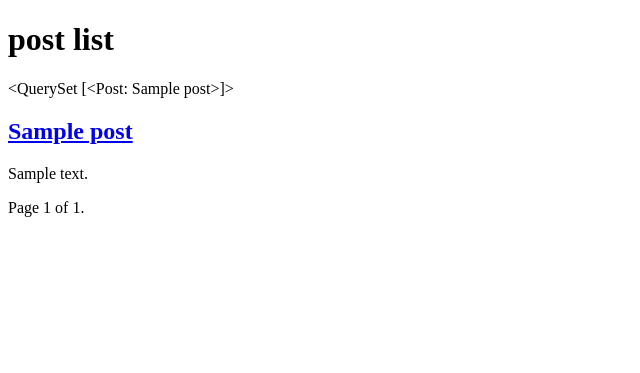
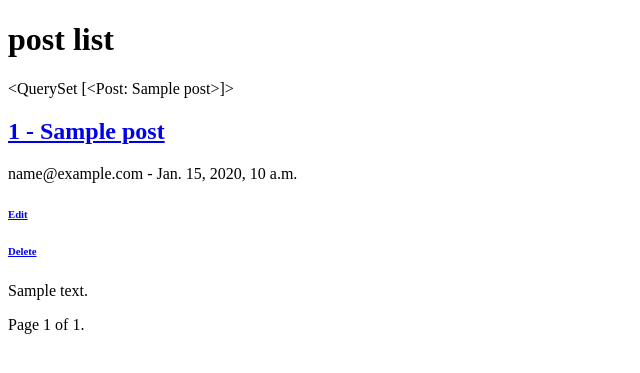
Before and after one commit to AmirhosseinRafiee/Django-Advance-Blog, a Django app: page /blog/post/ in a window 1280 px wide. Shown: the top 373 px of the page, without its empty margins (0-640 px from the left). Run offline with Django 3.2, Linux system fonts and the light colour scheme; tables that the repository leaves empty hold one stand-in row (values such as "Sample post").

Commit message:
added edit and delete

```diff
--- a/core/blog/urls.py
+++ b/core/blog/urls.py
@@ -7,11 +7,13 @@ app_name = "blog"
 
 urlpatterns = [
     # path('cbv-index', TemplateView.as_view(template_name='index.html', extra_context={'name': 'hasan'}), name='cbv-index'),
-    path('cbv-index', views.IndexView.as_view(), name='cbv-index'),
+    path('cbv-index/', views.IndexView.as_view(), name='cbv-index'),
     # path('go-to-geeksforgeeks', RedirectView.as_view(url="https://geeksforgeeks.org/"), name='redirect-to-geeksforgeeks'),
     # path('go-to-cbv-index', RedirectView.as_view(pattern_name="blog:cbv-index"), name='redirect-to-cbv-index'),
-    path('go-to-geeksforgeeks', views.RedirectToGeeks.as_view(), name='redirect-to-geeksforgeeks'),
+    path('go-to-geeksforgeeks/', views.RedirectToGeeks.as_view(), name='redirect-to-geeksforgeeks'),
     path('post/', views.PostListView.as_view(), name='post-list'),
-    path('post/<int:pk>', views.PostDetailView.as_view(), name='post-detail') ,
+    path('post/<int:pk>/', views.PostDetailView.as_view(), name='post-detail') ,
     path('create/', views.PostCreateView.as_view(), name='post-create'),
+    path('post/<int:pk>/edit/', views.PostEditView.as_view(), name='post-edit'),
+    path('post/<int:pk>/delete/', views.PostDeleteView.as_view(), name='post-delete'),
 ]
--- a/core/blog/views.py
+++ b/core/blog/views.py
@@ -2,7 +2,7 @@ from django.shortcuts import render
 from django.views.generic.base import TemplateView, RedirectView
 from django.views.generic.list import ListView
 from django.views.generic.detail import DetailView
-from django.views.generic.edit import CreateView
+from django.views.generic.edit import CreateView, UpdateView, DeleteView
 from .models import Post
 from .forms import PostFrom
 
@@ -77,3 +77,13 @@ class PostCreateView(CreateView):
     def form_valid(self, form):
         form.instance.author = self.request.user
         return super().form_valid(form)
+
+class PostEditView(UpdateView):
+    model = Post
+    form_class = PostFrom
+    success_url = '/blog/post/'
+
+
+class PostDeleteView(DeleteView):
+    model = Post
+    success_url = '/blog/post'
--- /dev/null
+++ b/core/templates/blog/post_confirm_delete.html
@@ -0,0 +1,4 @@
+<form method="post">{% csrf_token %}
+    <p>Are you sure you want to delete "{{ object }}"?</p>
+    <input type="submit" value="Confirm">
+</form>
--- a/core/templates/blog/post_list.html
+++ b/core/templates/blog/post_list.html
@@ -12,8 +12,17 @@
     {% for post in posts %}
     <div>
         <a href="{% url 'blog:post-detail' pk=post.id %}"><h2>
-            {{post.title}}
+            {{post.id}} - {{post.title}}
         </h2></a>
+        <p>
+            {{post.author}} - {{post.published_date}}
+        </p>
+        <a href="{% url 'blog:post-edit' pk=post.id %}">
+            <h6>Edit</h6>
+        </a>
+        <a href="{% url 'blog:post-delete' pk=post.id %}">
+            <h6>Delete</h6>
+        </a>
         <p>
             {{post.content}}
         </p>
```
